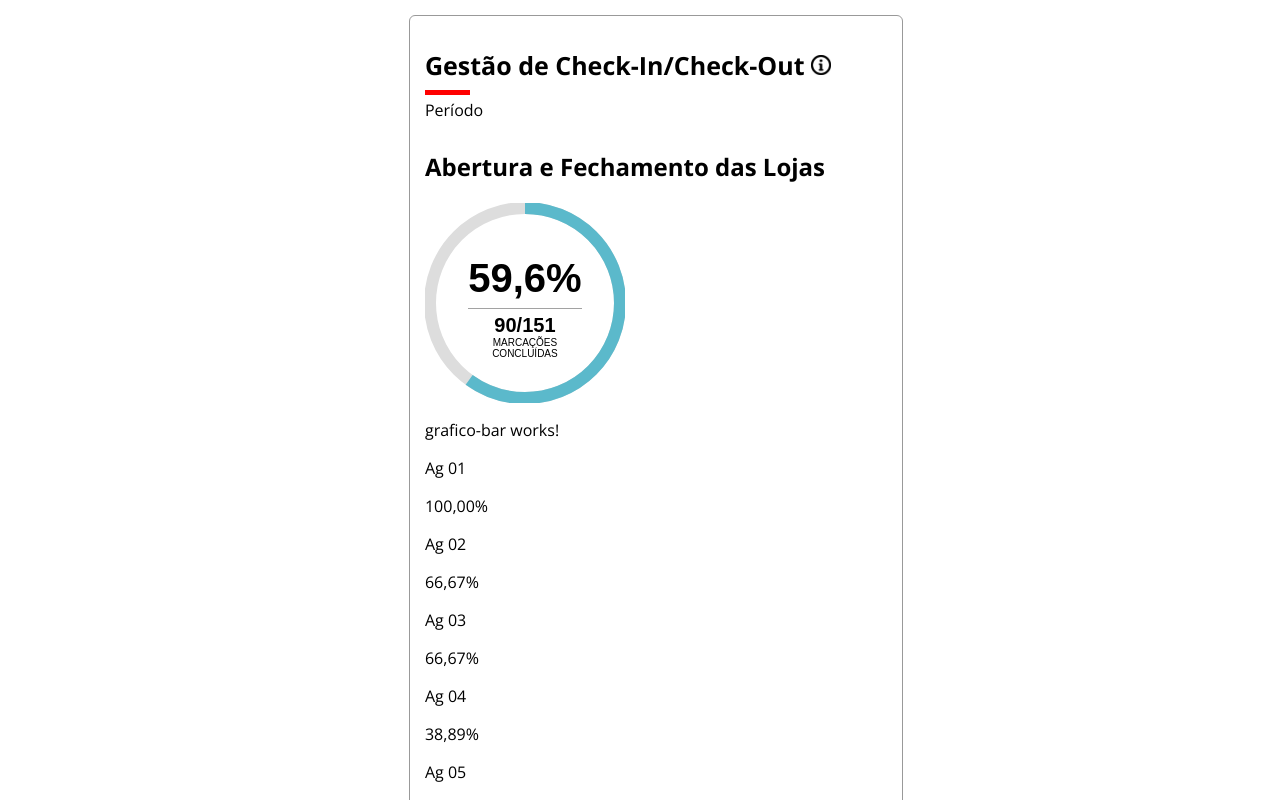
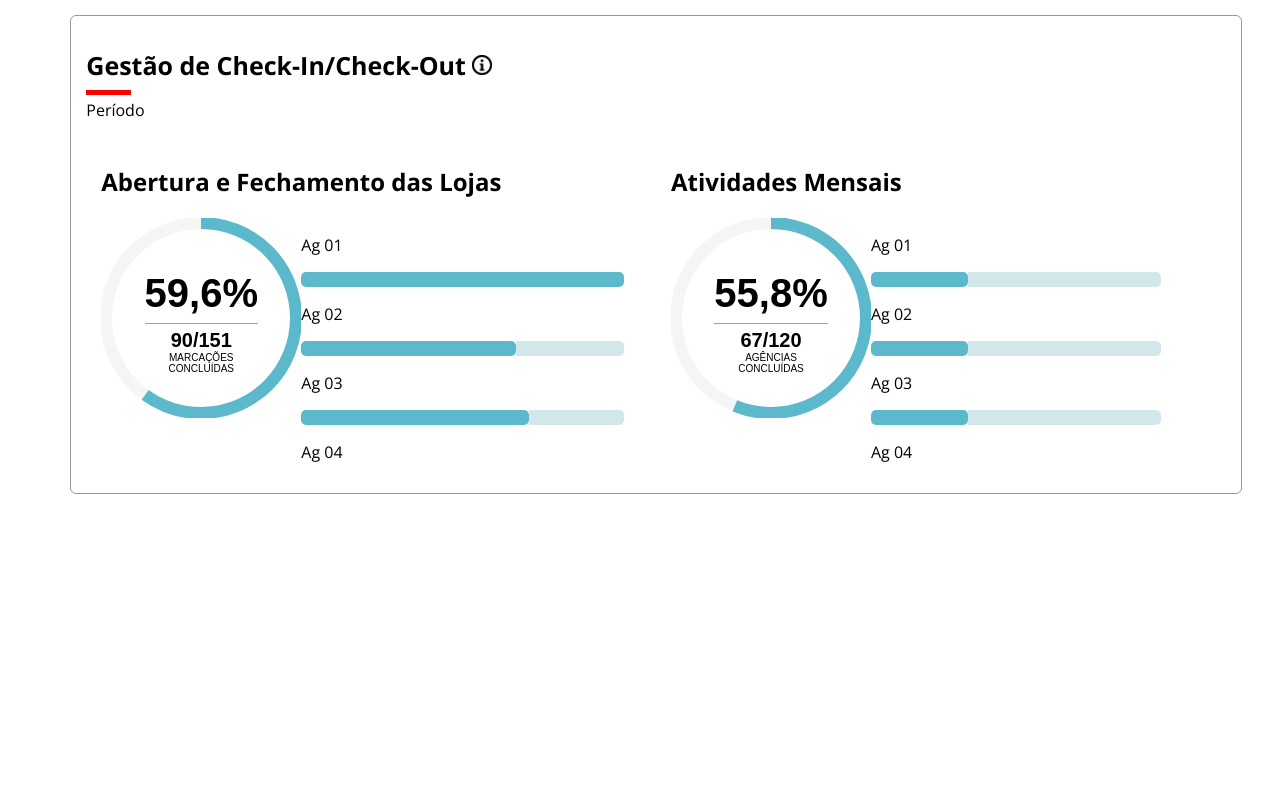
Before and after one commit to mikeoliveira/desafio-first, an Angular app: page /check-in-check-out in a window 1280 px wide. Shown: the top 800 px of the page. Built offline with nearby package versions, Linux system fonts and the light colour scheme; data requests are answered from the project's data file; a web font is replaced by a local one.

Commit message:
feat(grafico-prt2): realizado ajustes de layout e no servico para rendenizar o grafico da prt 2

```diff
--- a/src/app/manager-check-in-out/manager-check-in-out.component.scss
+++ b/src/app/manager-check-in-out/manager-check-in-out.component.scss
@@ -1,5 +1,13 @@
 .box-content {
-  display: block;
   width: 100%;
   height: auto;
 }
+.box-body {
+  &__container {
+    flex-direction: row;
+    flex-wrap: nowrap;
+  }
+  &__item {
+    display: initial;
+  }
+}
--- a/src/app/services/manager-check/manager-check.service.ts
+++ b/src/app/services/manager-check/manager-check.service.ts
@@ -57,6 +57,7 @@ export class ManagerCheckService {
       }
     });
 
+    console.log('heihei', responseGeral);
     return responseGeral;
   }
 }
--- a/src/app/share/components/grafico-bar/grafico-bar.component.html
+++ b/src/app/share/components/grafico-bar/grafico-bar.component.html
@@ -1,8 +1,17 @@
-<p>grafico-bar works!</p>
-<div *ngFor="let item of dadosGrafico.resultado">
-  <p>{{ item.nmAgLabel }}</p>
-  <p>{{ item.percentual | dotToComma: 2 }}%</p>
+<div class="grafico-bar">
+  <div *ngFor="let item of dadosGrafico.resultado">
+    <p>{{ item.nmAgLabel }}</p>
+    <!-- <p>{{ item.percentual | dotToComma: 2 }}%</p> -->
+    <div class="chart">
+      <div class="bar-container">
+        <div
+          class="bar bar-item1"
+          [ngStyle]="{ width: item.percentualConcluidas + '%' }"></div>
+        <div
+          class="bar bar-item2"
+          [ngStyle]="{ width: item.percentualParcial + '%' }"></div>
+        <!-- <div class="bar bar-item3"></div> -->
+      </div>
+    </div>
+  </div>
 </div>
-<!-- <code>
-  {{ dadosGrafico | json }}
-</code> -->
--- a/src/app/share/components/grafico-bar/grafico-bar.component.scss
+++ b/src/app/share/components/grafico-bar/grafico-bar.component.scss
@@ -0,0 +1,55 @@
+@import '../../../../assets/style/settings/colors';
+
+.grafico-bar {
+  height: 250px;
+  overflow-y: auto;
+
+  &::-webkit-scrollbar-track {
+    -webkit-box-shadow: inset 0 0 6px rgba(0, 0, 0, 0);
+    border-radius: 10px;
+    background-color: $color-gray-0;
+  }
+
+  &::-webkit-scrollbar {
+    width: 9px;
+  }
+
+  &::-webkit-scrollbar-thumb {
+    border-radius: 10px;
+    -webkit-box-shadow: inset 0 0 6px rgba(0, 0, 0, 0);
+    background-color: $color-gray-1;
+  }
+  .chart {
+    width: 95%;
+  }
+
+  .bar-container {
+    display: flex;
+    align-items: center;
+    margin-bottom: 10px;
+  }
+  .bar {
+    height: 15px;
+    margin-right: 0px;
+    transition: width 0.3s ease-in-out;
+  }
+  .bar-label {
+    font-size: 14px;
+    margin-right: 10px;
+  }
+  .bar-item1 {
+    width: 30%;
+    background-color: $color-blue-0;
+    border-radius: 5px;
+  }
+  .bar-item2 {
+    width: 60%;
+    background-color: $color-blue-1;
+    border-radius: 0px 5px 5px 0px;
+  }
+  .bar-item3 {
+    width: 40%;
+    background-color: #5bc0de;
+    border-radius: 0px 5px 5px 0px;
+  }
+}
--- a/src/app/share/components/grafico-bar/grafico-bar.component.ts
+++ b/src/app/share/components/grafico-bar/grafico-bar.component.ts
@@ -13,4 +13,10 @@ export class GraficoBarComponent {
     percentualGeral: 0,
     resultado: [],
   };
+
+  calculaPorcentagemGrafico(value: any) {
+    let porcentagemGrafico = 0;
+    porcentagemGrafico = 600 - (value * 600) / 100;
+    return porcentagemGrafico;
+  }
 }
--- a/src/app/share/components/grafico-donuts/grafico-donuts.component.html
+++ b/src/app/share/components/grafico-donuts/grafico-donuts.component.html
@@ -1,3 +1,4 @@
+<div class="grafico-donuts">
   <div class="graph">
     <svg>
       <circle cx="100" cy="100" r="95" />
@@ -21,3 +22,4 @@
       <div class="title-donuts">{{ tituloDonuts }}</div>
     </div>
   </div>
+</div>
--- a/src/app/share/components/grafico-donuts/grafico-donuts.component.scss
+++ b/src/app/share/components/grafico-donuts/grafico-donuts.component.scss
@@ -22,11 +22,11 @@ svg {
   left: 0;
   fill: transparent;
   stroke-width: 12px;
-  stroke: #ddd;
+  stroke: $color-gray-0;
 }
 
 .graph svg.cor {
-  stroke: #5bb9cb;
+  stroke: $color-blue-0;
   stroke-dasharray: 600;
   transform: rotate(-90deg);
   transform-origin: center;
--- a/src/app/share/components/graficos-donuts-bar/graficos-donuts-bar.component.html
+++ b/src/app/share/components/graficos-donuts-bar/graficos-donuts-bar.component.html
@@ -1,5 +1,11 @@
 <h2>{{ tituloGrafico }}</h2>
-<app-grafico-donuts
-  [dadosGrafico]="dadosGrafico"
-  [tituloDonuts]="tituloDonuts"></app-grafico-donuts>
-<app-grafico-bar [dadosGrafico]="dadosGrafico"></app-grafico-bar>
+<div class="grafico-donuts-bar">
+  <div class="grafico-donuts_wrapper">
+    <app-grafico-donuts
+      [dadosGrafico]="dadosGrafico"
+      [tituloDonuts]="tituloDonuts"></app-grafico-donuts>
+  </div>
+  <div class="grafico-bar_wrapper">
+    <app-grafico-bar [dadosGrafico]="dadosGrafico"></app-grafico-bar>
+  </div>
+</div>
--- a/src/app/share/components/graficos-donuts-bar/graficos-donuts-bar.component.scss
+++ b/src/app/share/components/graficos-donuts-bar/graficos-donuts-bar.component.scss
@@ -0,0 +1,9 @@
+.grafico-donuts-bar {
+  display: flex;
+  justify-content: space-around;
+}
+.grafico-bar_wrapper {
+  display: flex;
+  flex-direction: column;
+  width: 100%;
+}
--- a/src/assets/style/settings/_colors.scss
+++ b/src/assets/style/settings/_colors.scss
@@ -8,3 +8,6 @@ $color-gray-2: #999;
 $color-gray-3: #666;
 
 $color-green: #92d050;
+
+$color-blue-0: #5bb9cb;
+$color-blue-1: #d3e6e9;
```
Lines whose indentation alone changed are shown as unchanged.
